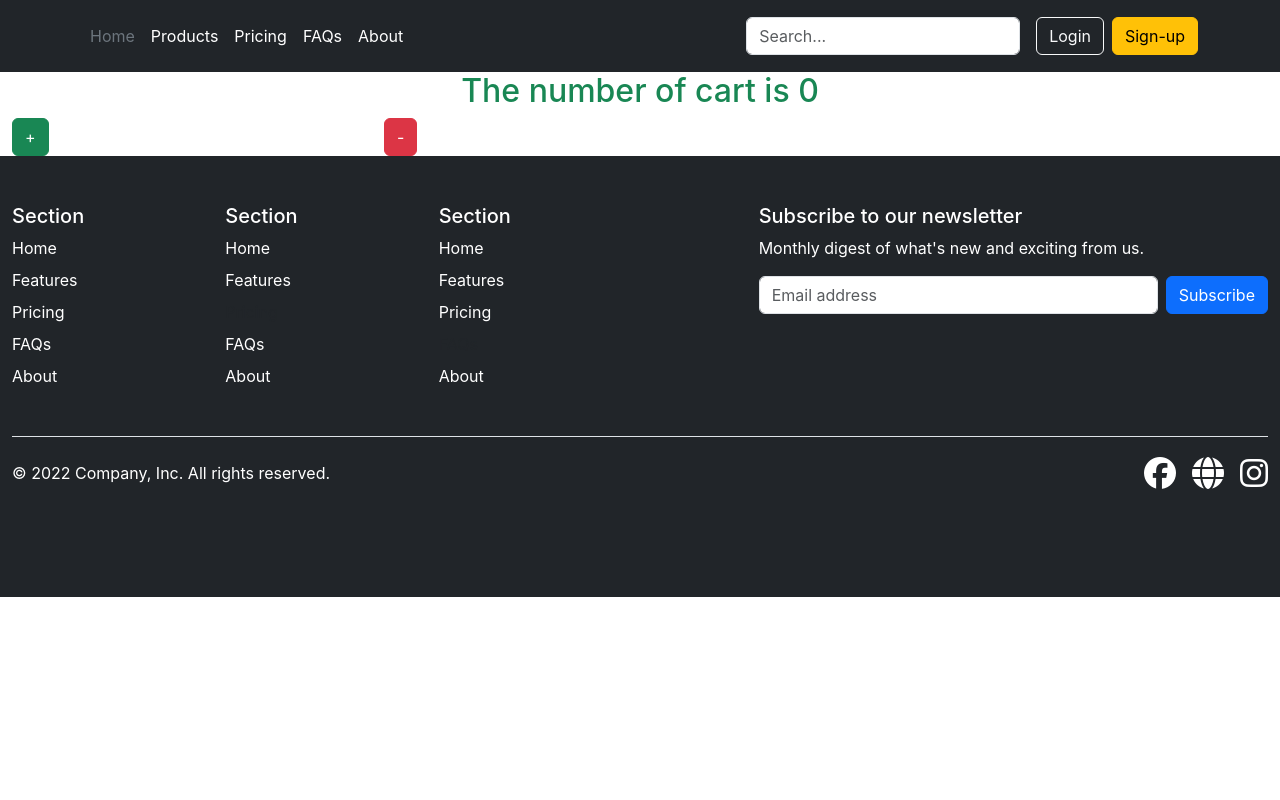
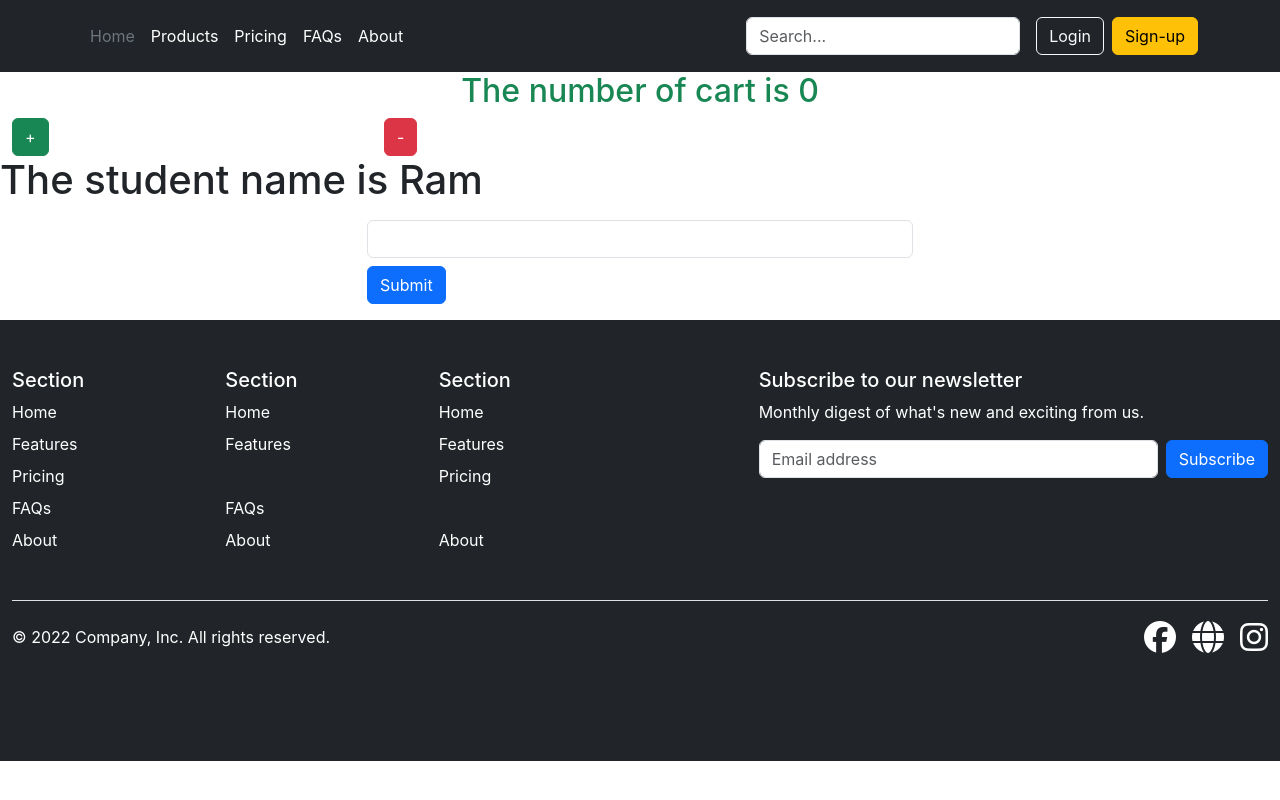
Before and after one commit to Jengrg01/React, a React (Create React App) app: page /redux/cart in a window 1280 px wide. Built offline with nearby package versions, Linux system fonts and the light colour scheme.

Commit message:
using combineReducer and redux methods

```diff
--- a/src/App.js
+++ b/src/App.js
@@ -5,12 +5,14 @@ import './App.css';
 // import Header from './component/Header';
 // import Footer from './component/Footer';
 import Myroute from './Myroute';
-import {legacy_createStore} from 'redux';
+// import {legacy_createStore} from 'redux';
 import {Provider} from 'react-redux';
 import cartFunction from './redux/reducer/cartFunction';
+import store from './store';
 // always write the components in uppercase otherwise casing error is shown when renamed
 function App() {
-  const store = legacy_createStore(cartFunction)
+  // const store = legacy_createStore(cartFunction)
+  // legacy le eutai matra data store garirako hunxa, so we will go to store.js and make a combined store using combinereducer
   return (
     // <> </> is a fragment required to use multiple queries
     <>
@@ -25,6 +27,7 @@ function App() {
      <Test/>
      <Demo/>
      <Header/> */}
+      {/* need to wrap it in provider, makes the Redux store available to any nested components that need to access the Redux store.  */}
       <Provider store={store}>
         <Myroute />
       </Provider>
--- a/src/Myroute.js
+++ b/src/Myroute.js
@@ -12,6 +12,7 @@ import Cart from './pages/Cart'
 import Register from './pages/Register'
 import Show from './context/Show'
 import Cartitem from './redux/Cartitem'
+import Student from './redux/Student'
 
 const Myroute = () => {
   return (
@@ -31,7 +32,8 @@ const Myroute = () => {
             <Route path="/cart" element={<Cart />} />
             <Route path="/register" element={<Register />} />
             <Route path="/context" element={<Show />} />
-            <Route path="/redux/cart" element={<Cartitem/>} />
+            <Route path="/redux/cart" element={<Cartitem />} />
+            <Route path="/redux/student" element={<Student/>} />
           </Route>
         </Routes>
       </Router>
--- a/src/redux/Cartitem.jsx
+++ b/src/redux/Cartitem.jsx
@@ -1,14 +1,19 @@
 import React from 'react'
 import CartChanger from './CartChanger'
 import {useSelector} from 'react-redux'
+import Student from './Student'
+import StudentForm from './StudentForm'
 const Cartitem = () => {
-    const data = useSelector(store=>store)
+    const data = useSelector(store=>store.cart)
+    // we need to specify which data we are using from store, so we are using .cart since store has multiple data stored in form  of object
   return (
     <>
     <h2 className="text-success text-center">
         The number of cart is {data.cartCount}
     </h2>
     <CartChanger/>
+    <Student/>
+    <StudentForm/>
     </>
   )
 }
--- /dev/null
+++ b/src/redux/Student.jsx
@@ -0,0 +1,12 @@
+import React from 'react'
+import { useSelector } from 'react-redux'
+const Student = () => {
+    const data = useSelector(store=>store.student)
+  return (
+    <>
+    <h1>The student name is {data.name}</h1>
+    </>
+  )
+}
+
+export default Student
--- /dev/null
+++ b/src/redux/StudentForm.jsx
@@ -0,0 +1,28 @@
+import React from "react";
+import { useState } from "react";
+import { useDispatch } from "react-redux";
+const StudentForm = () => {
+  const [name, setName] = useState("");
+  const dispatch = useDispatch()
+  const change = () => {
+    dispatch({ type: "CHANGE_NAME", payload:name});
+  };
+  return (
+    <>
+      <div className="container my-3">
+        <div className="row d-flex justify-content-center">
+          <div className="col-md-6" onChange={n => setName(n.target.value)}>
+            <input type="text" name="name" id="name" className="form-control" />
+            <div className="mt-2">
+              <button className="btn btn-primary" onClick={change}>
+                Submit
+              </button>
+            </div>
+          </div>
+        </div>
+      </div>
+    </>
+  );
+};
+
+export default StudentForm;
--- /dev/null
+++ b/src/redux/reducer/studentReducer.js
@@ -0,0 +1,15 @@
+const initialData = {
+    name:'Ram'
+}
+const studentReducer = (state =initialData, action)=>{
+    switch(action.type){
+        case "CHANGE_NAME":
+            return{
+                ...state,
+                name: action.payload
+            }
+        default:
+            return state
+    }
+}
+export default studentReducer
--- /dev/null
+++ b/src/store.js
@@ -0,0 +1,10 @@
+import { combineReducers, legacy_createStore } from "redux";
+// data combine garera object ma pathaunu to app.js
+import cartFunction from "./redux/reducer/cartFunction";
+import studentReducer from "./redux/reducer/studentReducer";
+const reducer = combineReducers({
+    cart: cartFunction,
+    student: studentReducer
+})
+const store = legacy_createStore(reducer)
+export default store
```
